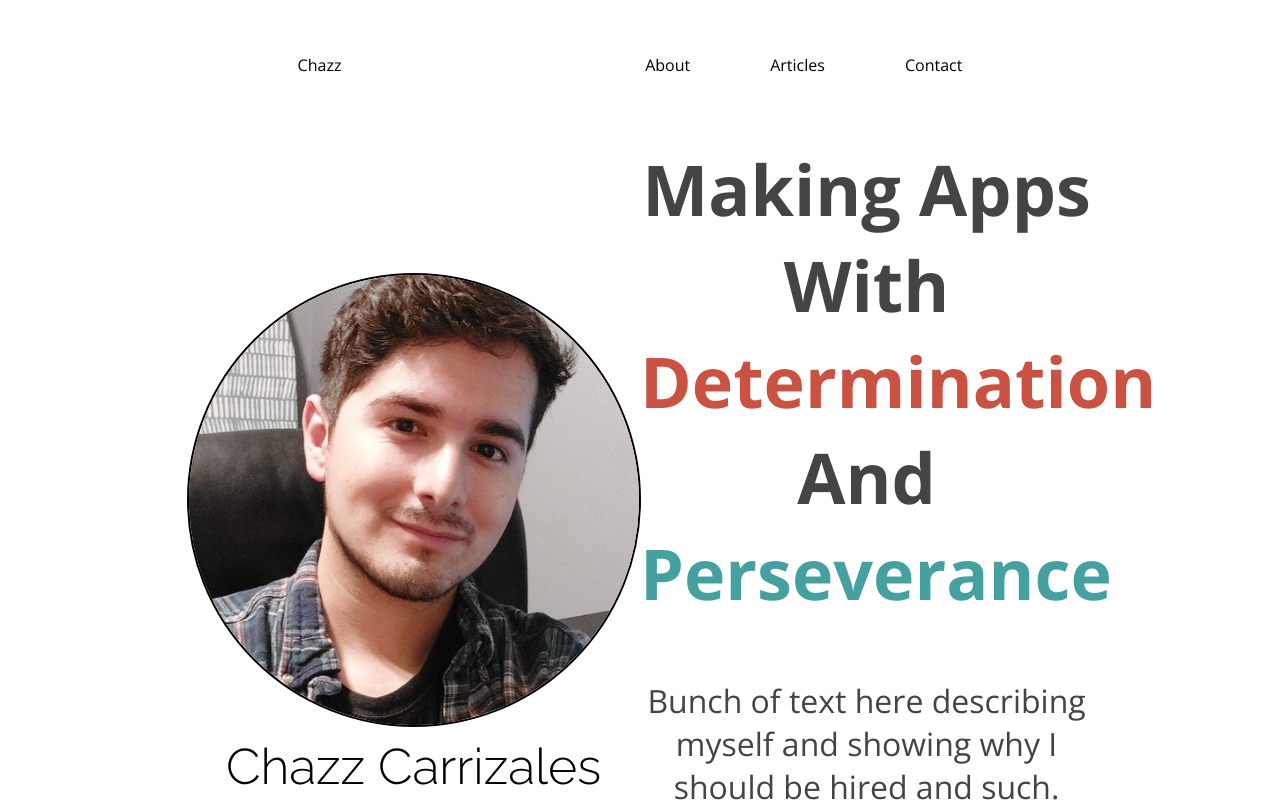
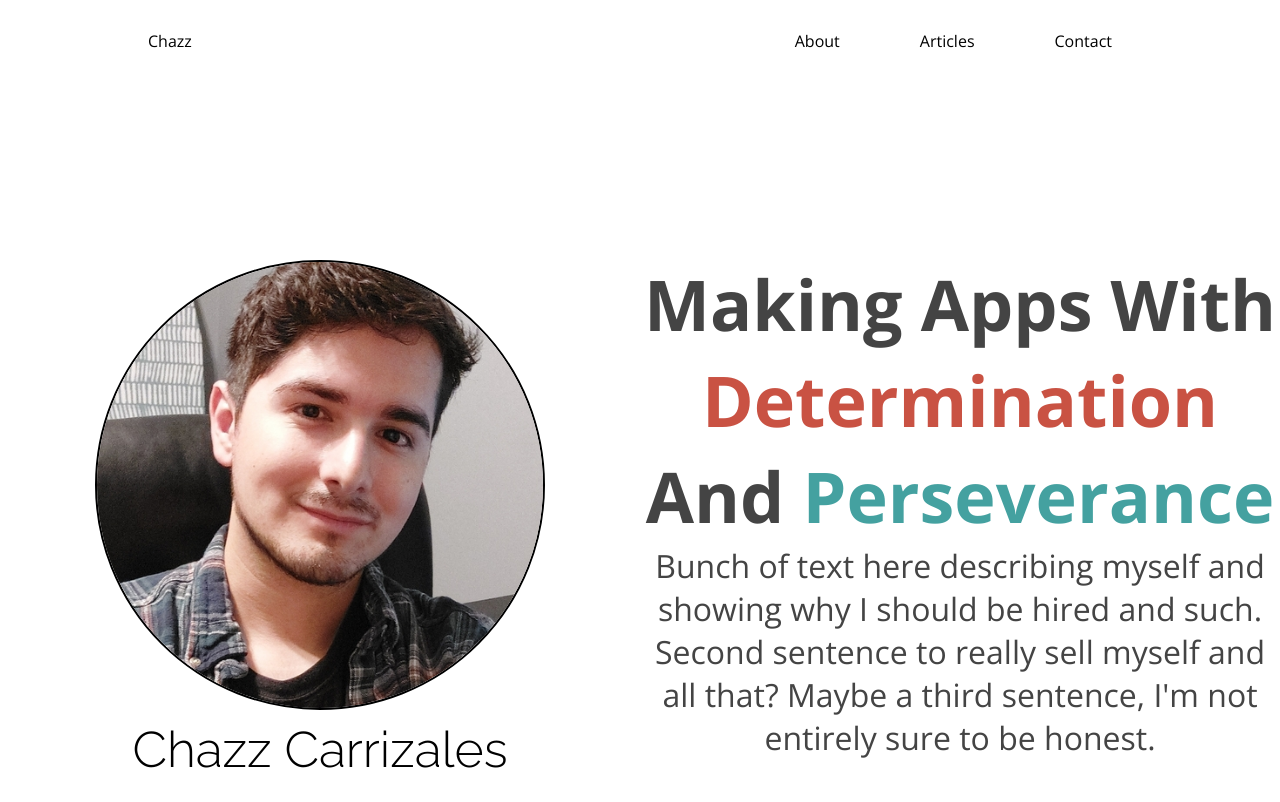
Before and after one commit to czcarrizales/react-portfolio, a React (Create React App) app: page / in a window 1280 px wide. Shown: the top 802 px of the page. Built offline with nearby package versions, Linux system fonts and the light colour scheme.

Commit message:
global style changes, including the margin, padding, box-sizing, and changing the display to flex for everything

```diff
--- a/src/index.css
+++ b/src/index.css
@@ -1,14 +1,20 @@
 @import url('https://fonts.googleapis.com/css2?family=Open+Sans:wght@300;400;500;700&family=Raleway:wght@200;300;400;500;600;700&display=swap');
 
+* {
+  margin: 0;
+  padding: 0;
+  box-sizing: border-box;
+}
+
 body {
-  margin-left: 187px;
-  margin-right: 187px;
   font-family: 'Open Sans', sans-serif;
   font-weight: 300;
   -webkit-font-smoothing: antialiased;
   -moz-osx-font-smoothing: grayscale;
   background-color: #ffffff;
   color: #444444;
+  display: flex;
+  flex-direction: column;
 }
 
 code {
```
